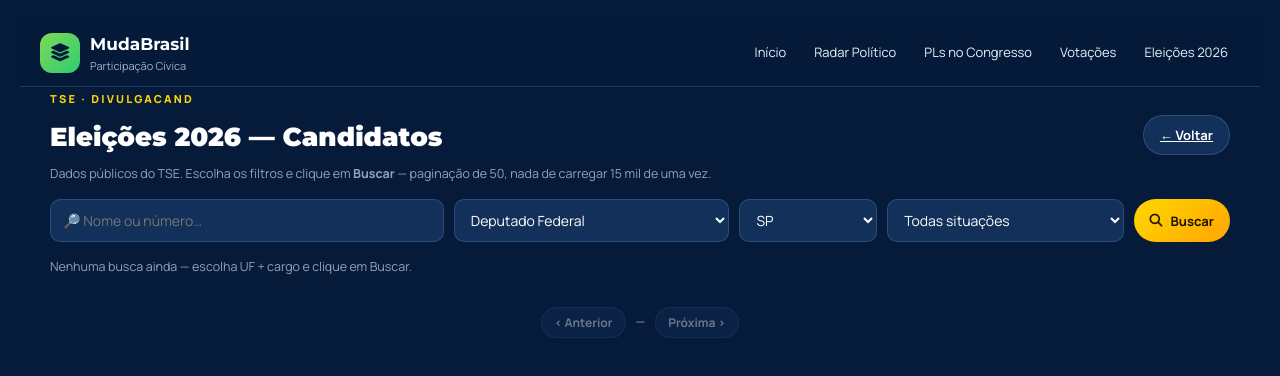
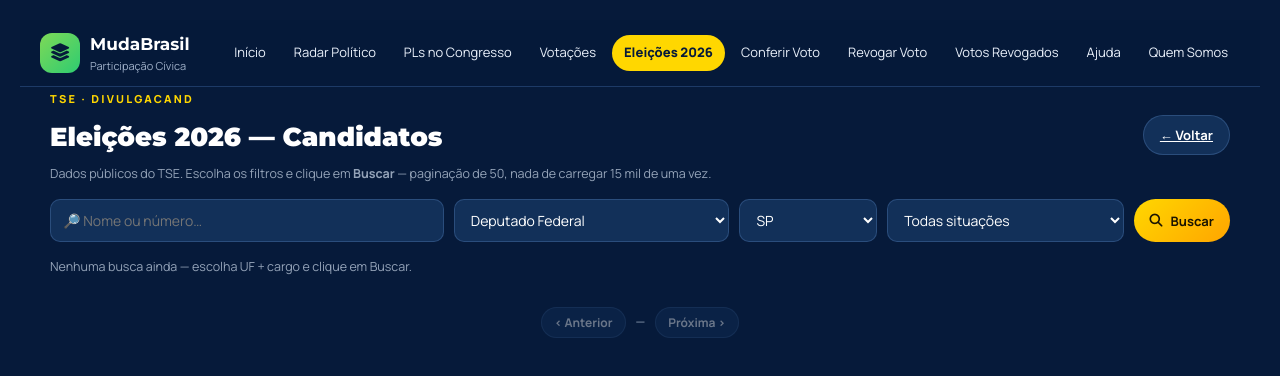
Before and after one commit to xbrancox/MudaBrZclone280826, a website: page pages/eleicoes-2026.html in a window 1280 px wide. Drawn offline with Linux system fonts and the light colour scheme.

Commit message:
feat: menu completo (10 itens) em Eleições 2026

```diff
--- a/pages/eleicoes-2026.html
+++ b/pages/eleicoes-2026.html
@@ -64,7 +64,12 @@ header.topo nav a.on{background:#FFD700;color:#061a3a;font-weight:800}
 <a href="parlamentares.html">Radar Político</a>
 <a href="congresso.html">PLs no Congresso</a>
 <a href="votacoes.html">Votações</a>
-<a href="eleicoes-2026.html">Eleições 2026</a>
+<a href="eleicoes-2026.html" class="on">Eleições 2026</a>
+<a href="../index.html#conferir-voto">Conferir Voto</a>
+<a href="../index.html#revogar-voto">Revogar Voto</a>
+<a href="../index.html#revogados">Votos Revogados</a>
+<a href="../index.html#ajuda">Ajuda</a>
+<a href="../index.html#quem-somos">Quem Somos</a>
   </nav>
 </header>
 <div class="wrap">
```
